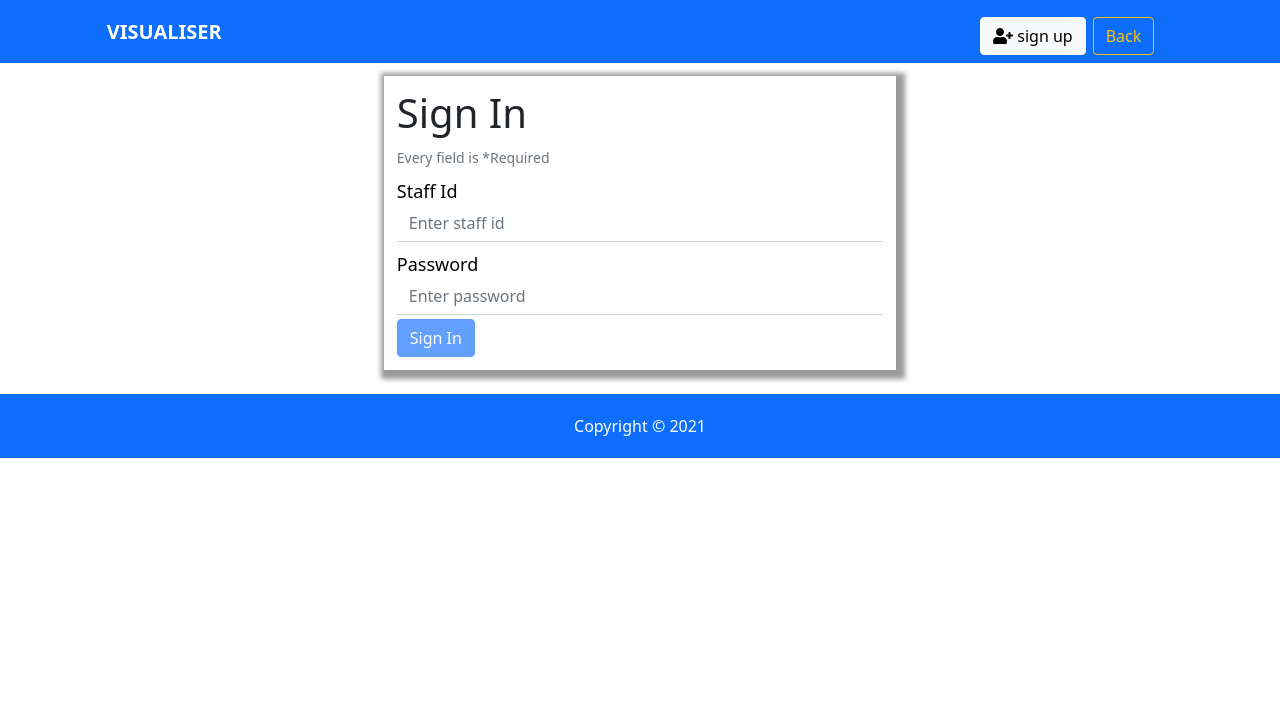
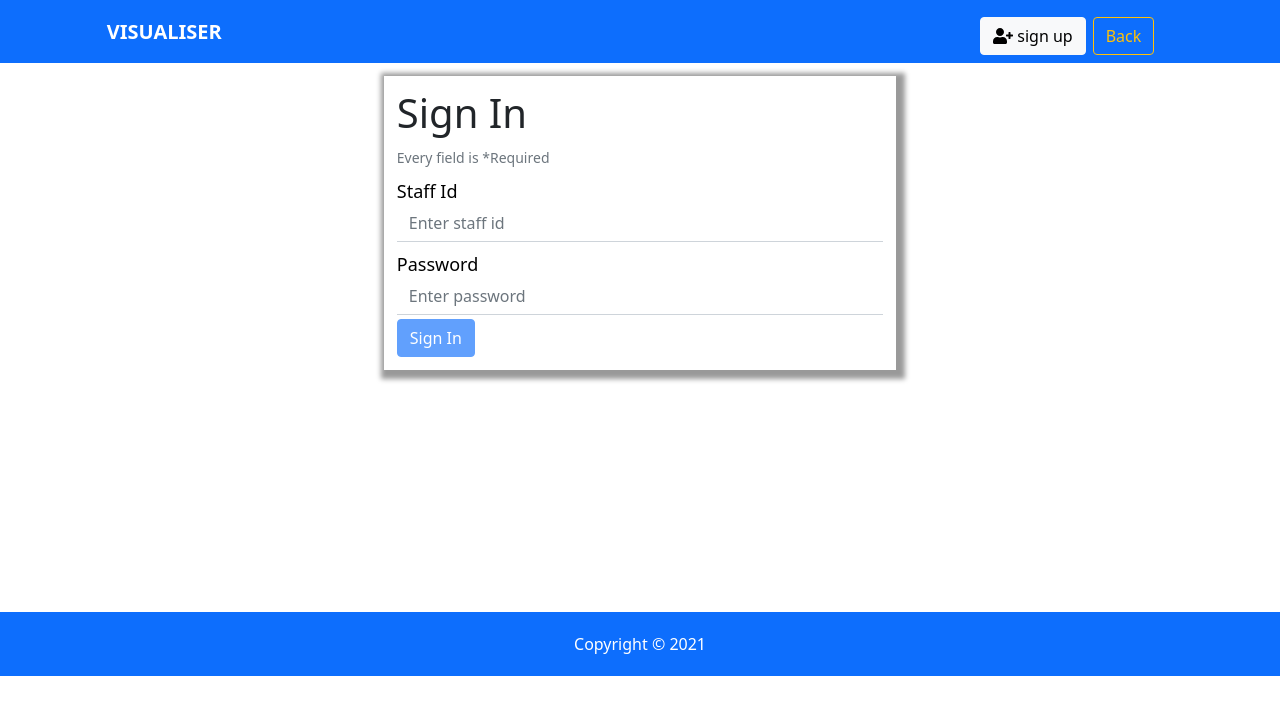
Before and after one commit to sthasub/Visualiser, a React (Create React App) app in the folder client/: page /login in a window 1280 px wide. Shown: the top 714 px of the page. Built offline with nearby package versions, Linux system fonts and the light colour scheme.

Commit message:
set margin for footer in login page

```diff
--- a/client/package.json
+++ b/client/package.json
@@ -2,6 +2,7 @@
   "name": "visualiser-frontend",
   "version": "0.1.0",
   "private": true,
+  "proxy":"http://localhost:3001/",
   "dependencies": {
     "@fortawesome/fontawesome-svg-core": "^1.2.35",
     "@fortawesome/free-solid-svg-icons": "^5.15.3",
--- a/client/src/components/Footer/index.jsx
+++ b/client/src/components/Footer/index.jsx
@@ -1,14 +1,15 @@
 import react from "react";
 import "./style.css";
-
+import {useLocation} from "react-router-dom";
 const Footer = () => {
+    const location = useLocation();
   const getCurrentYear = () => {
     const date = new Date(Date.now());
     return date.getFullYear().toString();
   };
 
   return (
-    <div>
+    <div className={location.pathname === "/login"? "getmargin":""}>
       <br />
       <footer className="bg-primary">
         Copyright &copy; {getCurrentYear()}
--- a/client/src/components/Footer/style.css
+++ b/client/src/components/Footer/style.css
@@ -9,3 +9,7 @@ footer {
     padding-top: 20px;
     padding-bottom: 20px;
  }
+
+ .getmargin{
+     margin-top: 17%;
+ }
```
